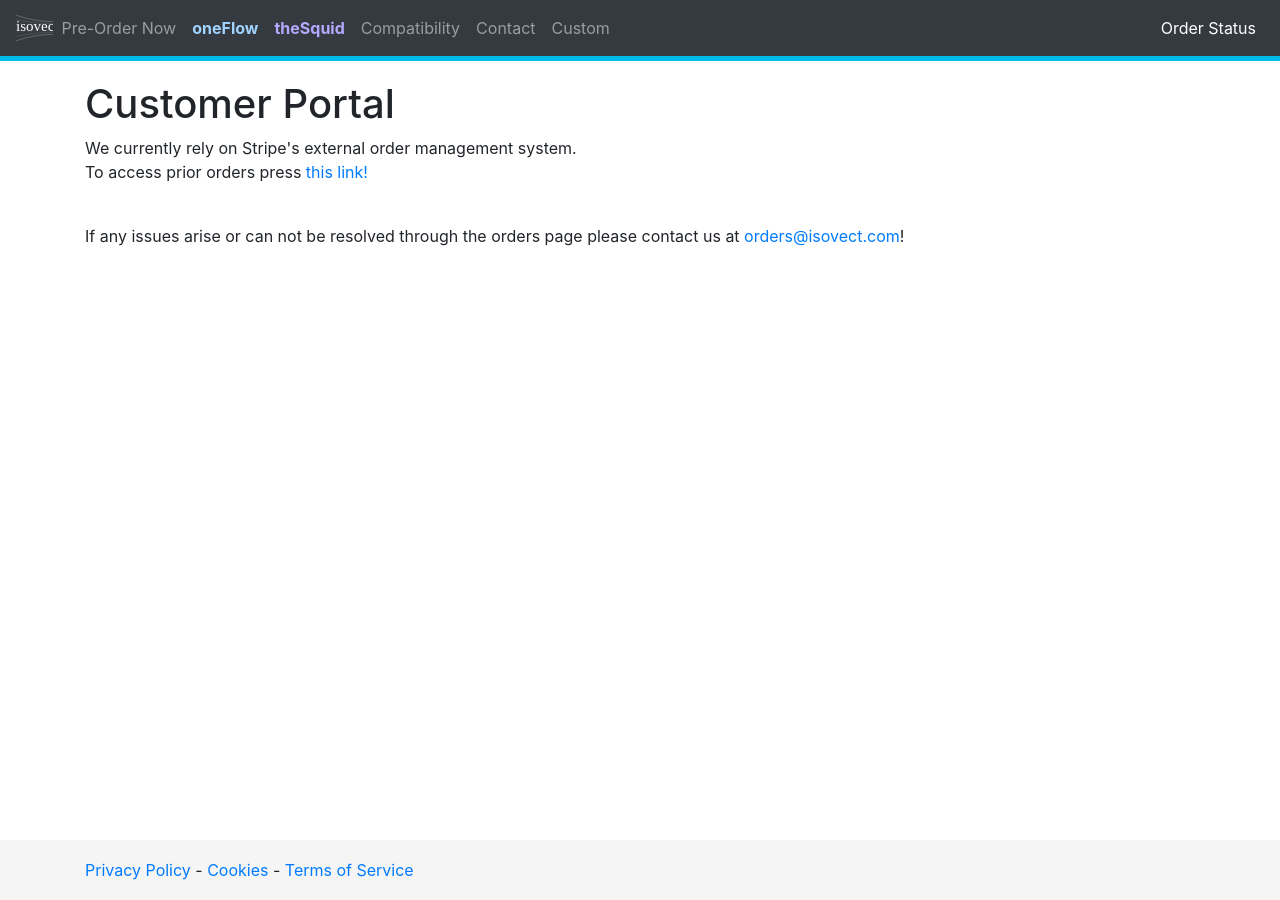
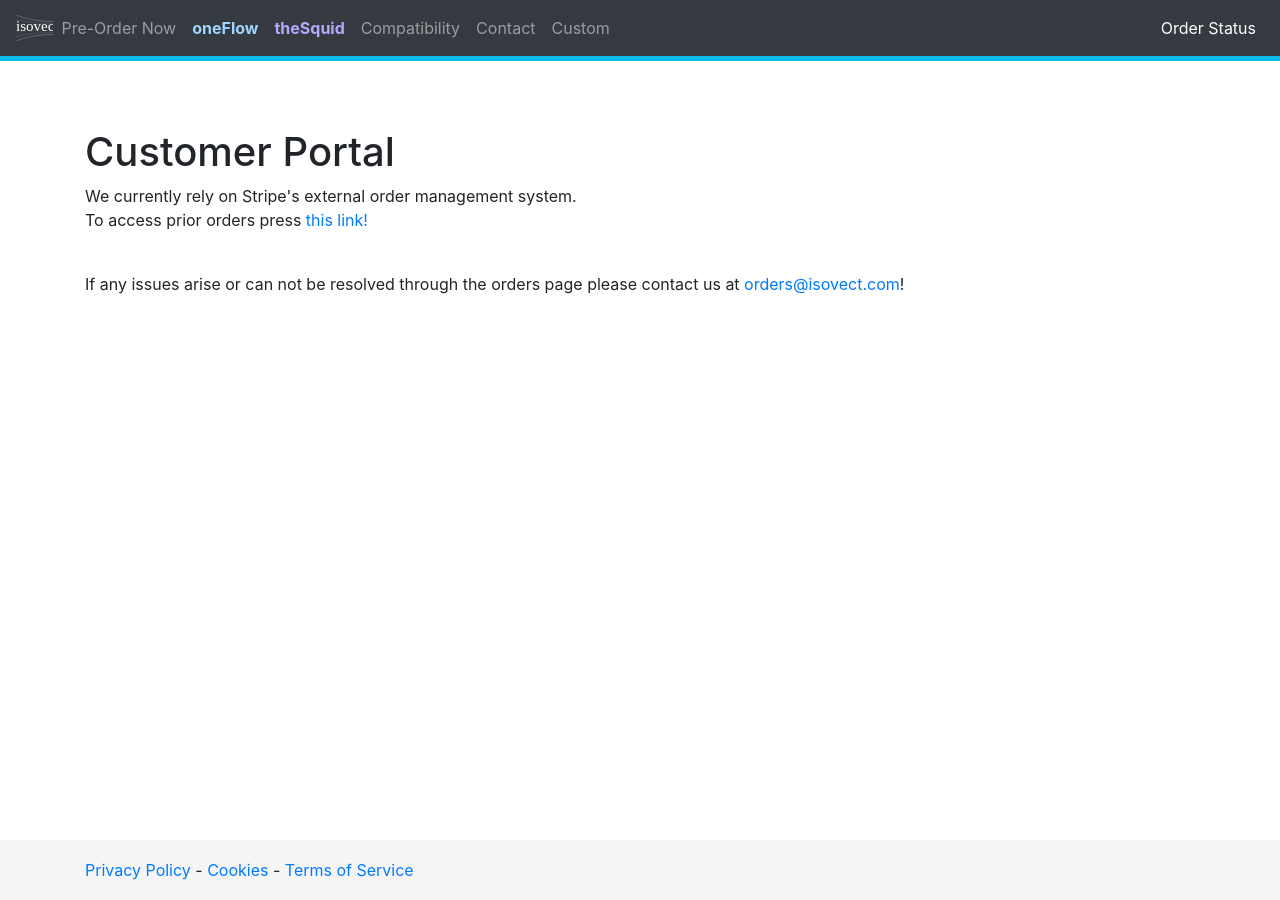
Before and after one commit to booolean/isovect, a Jekyll site: the page main/customer.html, which Jekyll copies as it is, in a window 1280 px wide. Built offline with Jekyll 4.4.1, drawn with Linux system fonts in a browser that asks for light colours; nearby versions of some CDN libraries.

Commit message:
Updated header padding on Order Status and Preorder

```diff
--- a/main/customer.html
+++ b/main/customer.html
@@ -58,7 +58,7 @@
 
     <!-- Begin page content -->
     <main role="main" class="container">
-      <h1>Customer Portal</h1>
+      <h1 class="mt-5">Customer Portal</h1>
       <p>We currently rely on Stripe's external order management system.<br>To access prior orders press <a href="https://billing.stripe.com/p/login/test_8wM5mG5ZBa7UaFa288">this link!</a></p>
       <br>
       <p>If any issues arise or can not be resolved through the orders page please contact us at <a href="mailto:orders@isovect.com">orders@isovect.com</a>!</p>
--- a/main/preorder.html
+++ b/main/preorder.html
@@ -58,7 +58,7 @@
 
     <!-- Begin page content -->
     <main role="main" class="container">
-      <h1 class="text-center">Squid Batch 1 Pre-Order</h1>
+      <h1 class="text-center mt-5">Squid Batch 1 Pre-Order</h1>
       <p class="text-center">Batch 1 is expected to ship November-December of 2023</p>
 
 	<script async src="https://js.stripe.com/v3/pricing-table.js"></script>
```
